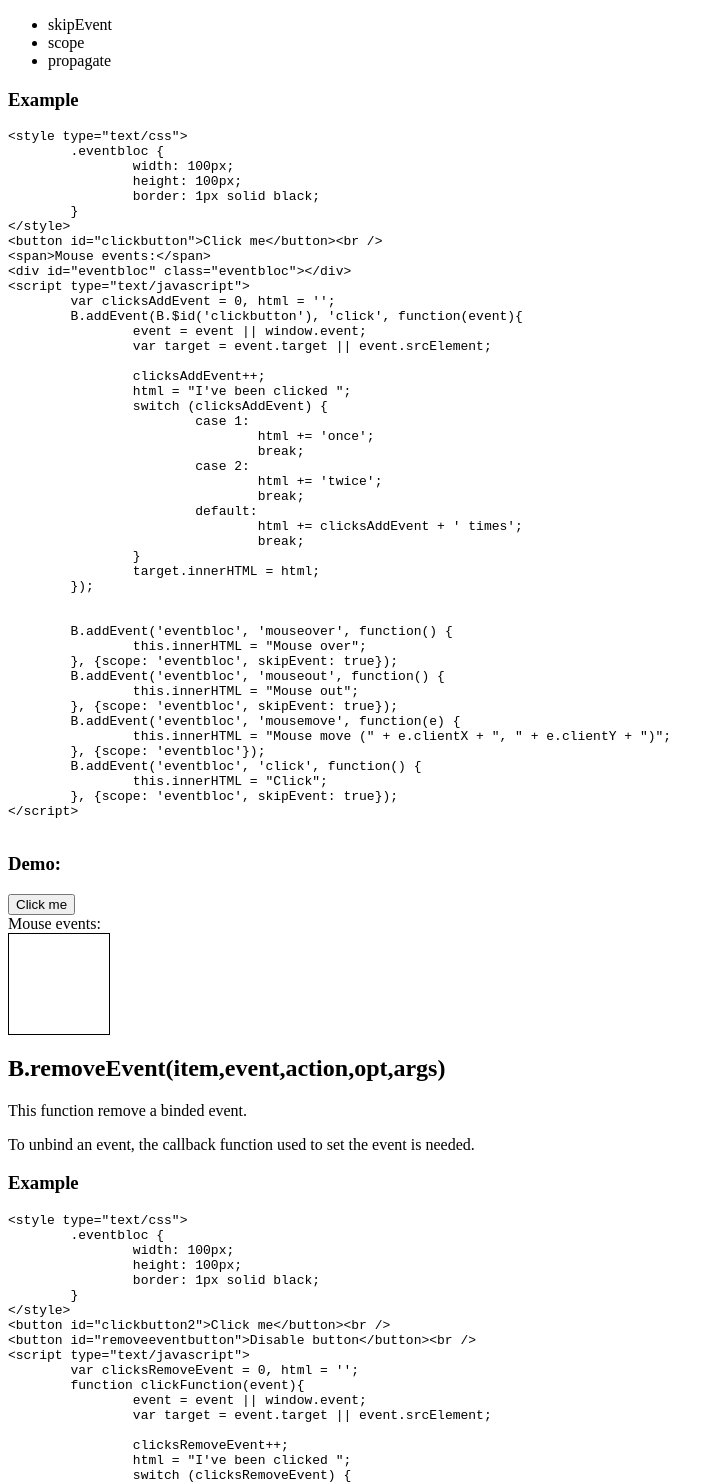
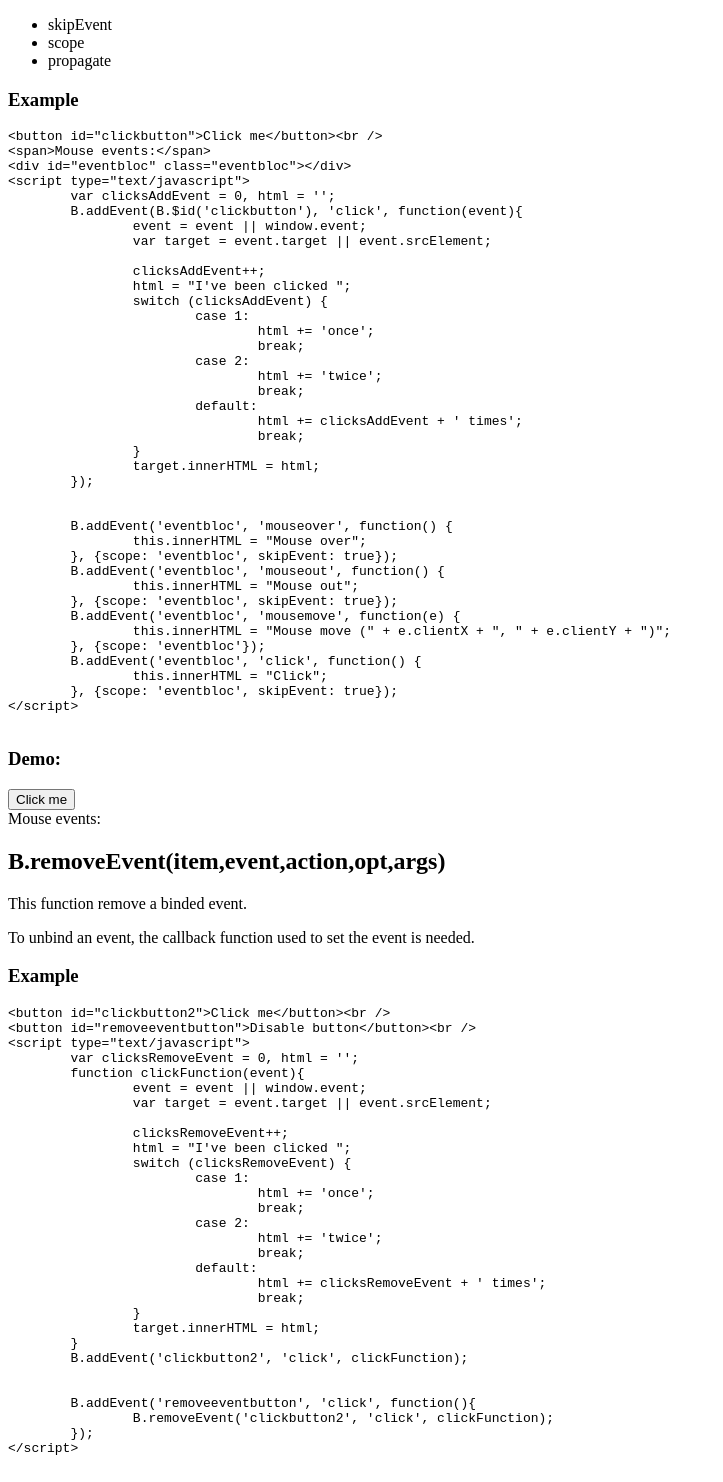
Before and after one commit to padawin/Butterfly-js, a plain HTML site: page index.html in a window 1280 px wide. Shown: the part 2726-4208 px from the top of the page, without its empty margins (0-723 px from the left). Drawn offline with Linux system fonts and the light colour scheme.

Commit message:
useless style sections

```diff
--- a/index.html
+++ b/index.html
@@ -245,13 +245,6 @@
 				<h3>Example</h3>
 				<div class="example">
 					<pre class="code">
-&lt;style type="text/css"&gt;
-	.eventbloc {
-		width: 100px;
-		height: 100px;
-		border: 1px solid black;
-	}
-&lt;/style&gt;
 &lt;button id="clickbutton"&gt;Click me&lt;/button&gt;&lt;br /&gt;
 &lt;span&gt;Mouse events:&lt;/span&gt;
 &lt;div id="eventbloc" class="eventbloc"&gt;&lt;/div&gt;
@@ -295,13 +288,6 @@
 				</div>
 				<h3>Demo:</h3>
 				<div class="demo">
-					<style type="text/css">
-						.eventbloc {
-							width: 100px;
-							height: 100px;
-							border: 1px solid black;
-						}
-					</style>
 					<button id="clickbutton">Click me</button><br />
 					<span>Mouse events:</span>
 					<div id="eventbloc" class="eventbloc"></div>
@@ -357,13 +343,6 @@
 				<h3>Example</h3>
 				<div class="example">
 					<pre class="code">
-&lt;style type="text/css"&gt;
-	.eventbloc {
-		width: 100px;
-		height: 100px;
-		border: 1px solid black;
-	}
-&lt;/style&gt;
 &lt;button id="clickbutton2"&gt;Click me&lt;/button&gt;&lt;br /&gt;
 &lt;button id="removeeventbutton"&gt;Disable button&lt;/button&gt;&lt;br /&gt;
 &lt;script type="text/javascript"&gt;
@@ -398,13 +377,6 @@
 				</div>
 				<h3>Demo:</h3>
 				<div class="demo">
-					<style type="text/css">
-						.eventbloc {
-							width: 100px;
-							height: 100px;
-							border: 1px solid black;
-						}
-					</style>
 					<button id="clickbutton2">Click me</button><br />
 					<button id="removeeventbutton">Disable button</button><br />
 					<script type="text/javascript">
```
